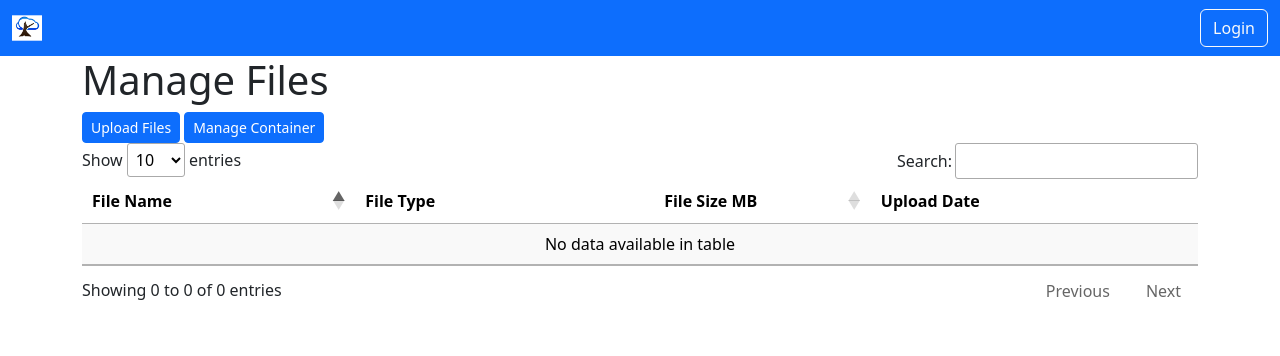
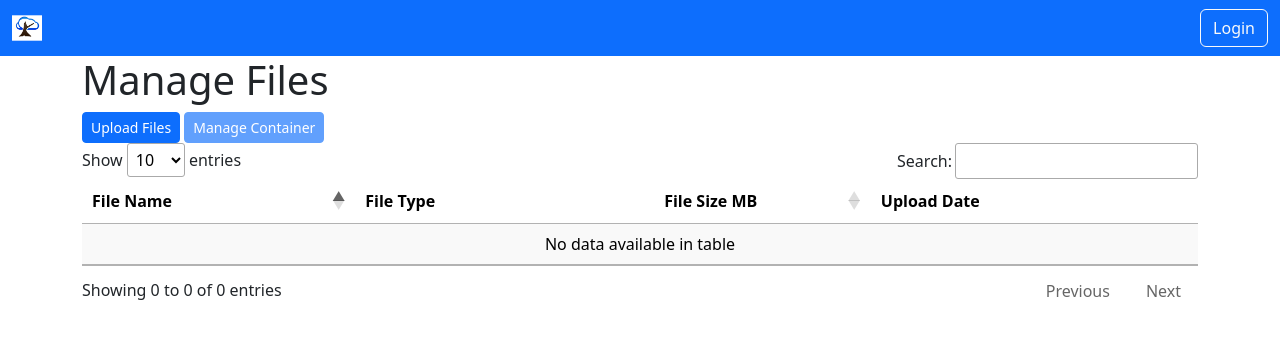
Before and after one commit to Factorization/pai-admin, a Flask app: template app/templates/main/main.html in a window 1280 px wide. Shown: the top 356 px of the page. Run offline with Flask 3, Linux system fonts and the light colour scheme; the template is opened without the code that fills it, so the values that code supplies are empty; some libraries are stand-ins or nearby versions.

Commit message:
Disabled container management button

```diff
--- a/app/templates/main/main.html
+++ b/app/templates/main/main.html
@@ -10,7 +10,7 @@
         data-bs-toggle="modal" data-bs-target="#upload-modals" class="btn btn-primary btn-sm ms-auto">Upload
         Files</button>
     <button hx-get="{{url_for('main.container_modal')}}" hx-target="#container-modal" hx-trigger="click"
-        data-bs-toggle="modal" data-bs-target="#container-modal" class="btn btn-primary btn-sm ms-auto">Manage
+        data-bs-toggle="modal" data-bs-target="#container-modal" class="btn btn-primary btn-sm ms-auto disabled">Manage
         Container</button>
 </div>
 {# File Upload Modal #}
```
